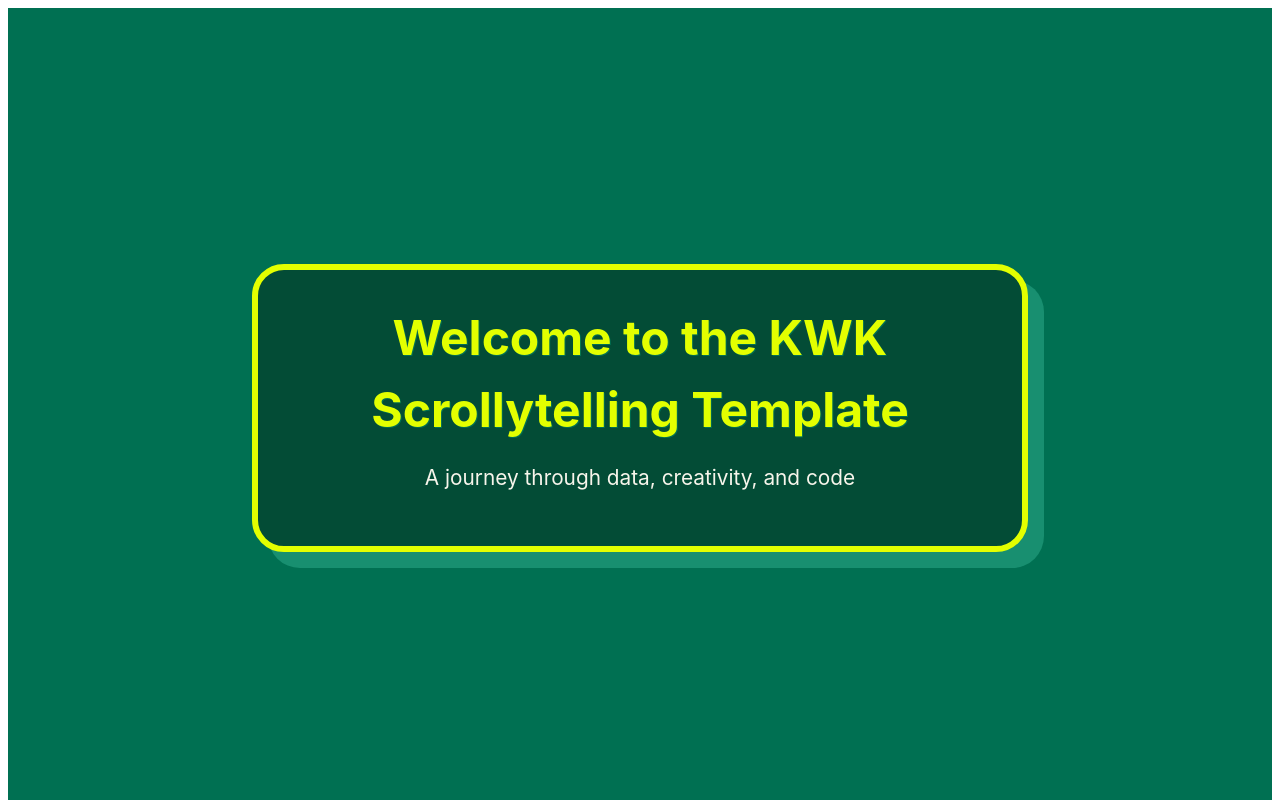
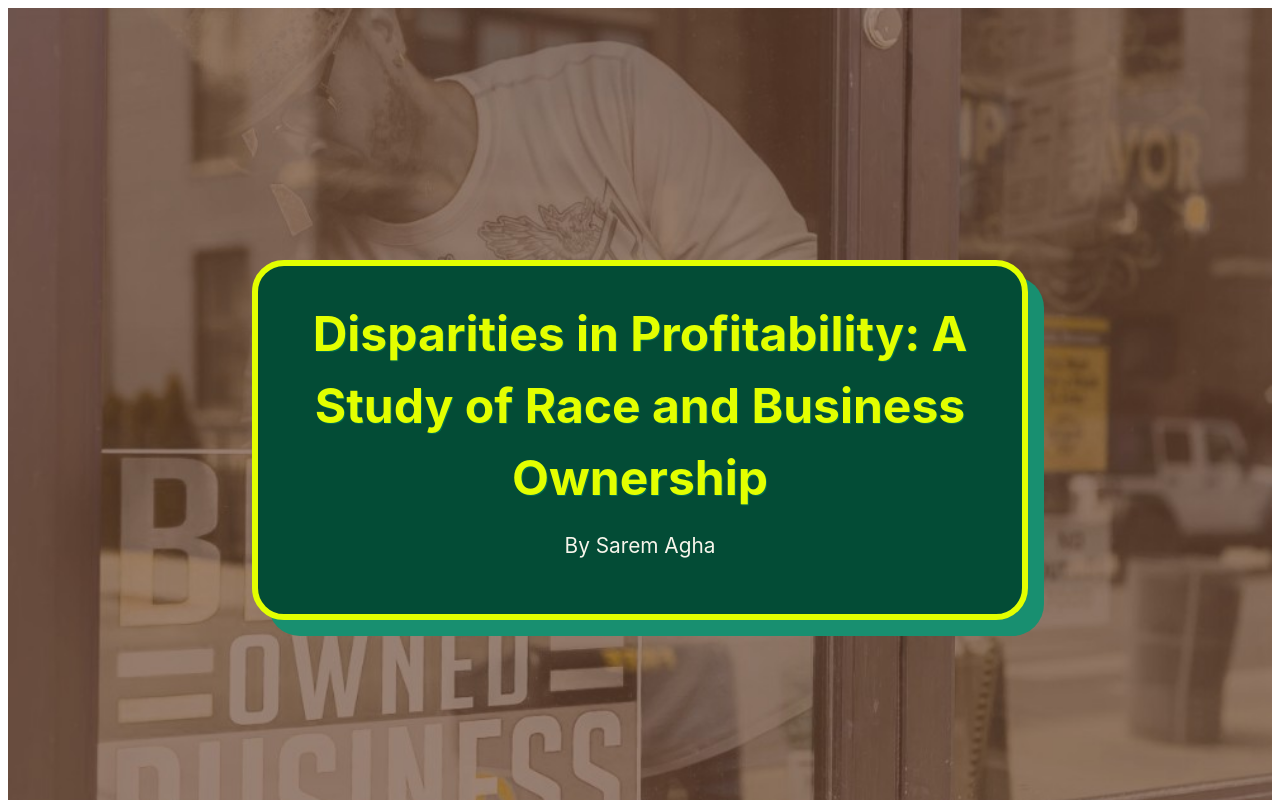
Before and after one commit to a-sarem/sarem-scrollytelling, a Svelte app: page / in a window 1280 px wide. Shown: the top 800 px of the page. Built offline with nearby package versions, Linux system fonts and the light colour scheme.

Commit message:
background image and title change

```diff
--- a/src/lib/TitleCard.svelte
+++ b/src/lib/TitleCard.svelte
@@ -11,14 +11,15 @@
 
 <style>
   .title-card {
-        background-color: #007052;
+    background-color: ##623e2a;
+    background-color: transparent;
     height: 100vh;
     display: flex;
     justify-content: center;
     align-items: center;
     text-align: center;
     padding: 2rem;
-        box-sizing: border-box;
+    box-sizing: fill;
     font-family: "Inter", sans-serif;
   }
 
--- a/src/sections/TitleSection.svelte
+++ b/src/sections/TitleSection.svelte
@@ -1,8 +1,22 @@
 <script>
-    import TitleCard from "../lib/TitleCard.svelte";
+  import TitleCard from "../lib/TitleCard.svelte";
 
-    const title = "Welcome to the KWK Scrollytelling Template";
-    const subtitle = "A journey through data, creativity, and code";
+  const title =
+    "Disparities in Profitability: A Study of Race and Business Ownership";
+  const subtitle = "By Sarem Agha";
 </script>
 
-<TitleCard {title} {subtitle} />
+<div class="background-container">
+  <TitleCard {title} {subtitle} />
+</div>
+
+<style>
+  .background-container {
+    background-image: url("/kwk-scrollytelling-template/titlepage_background.jpg");
+    background-size: cover;
+    height: auto;
+    background-position: center;
+    background-attachment: fixed;
+    background-repeat: no-repeat;
+  }
+</style>
```
Also changed, not shown: public/titlepage_background.jpg (added). Lines whose indentation alone changed are shown as unchanged.
